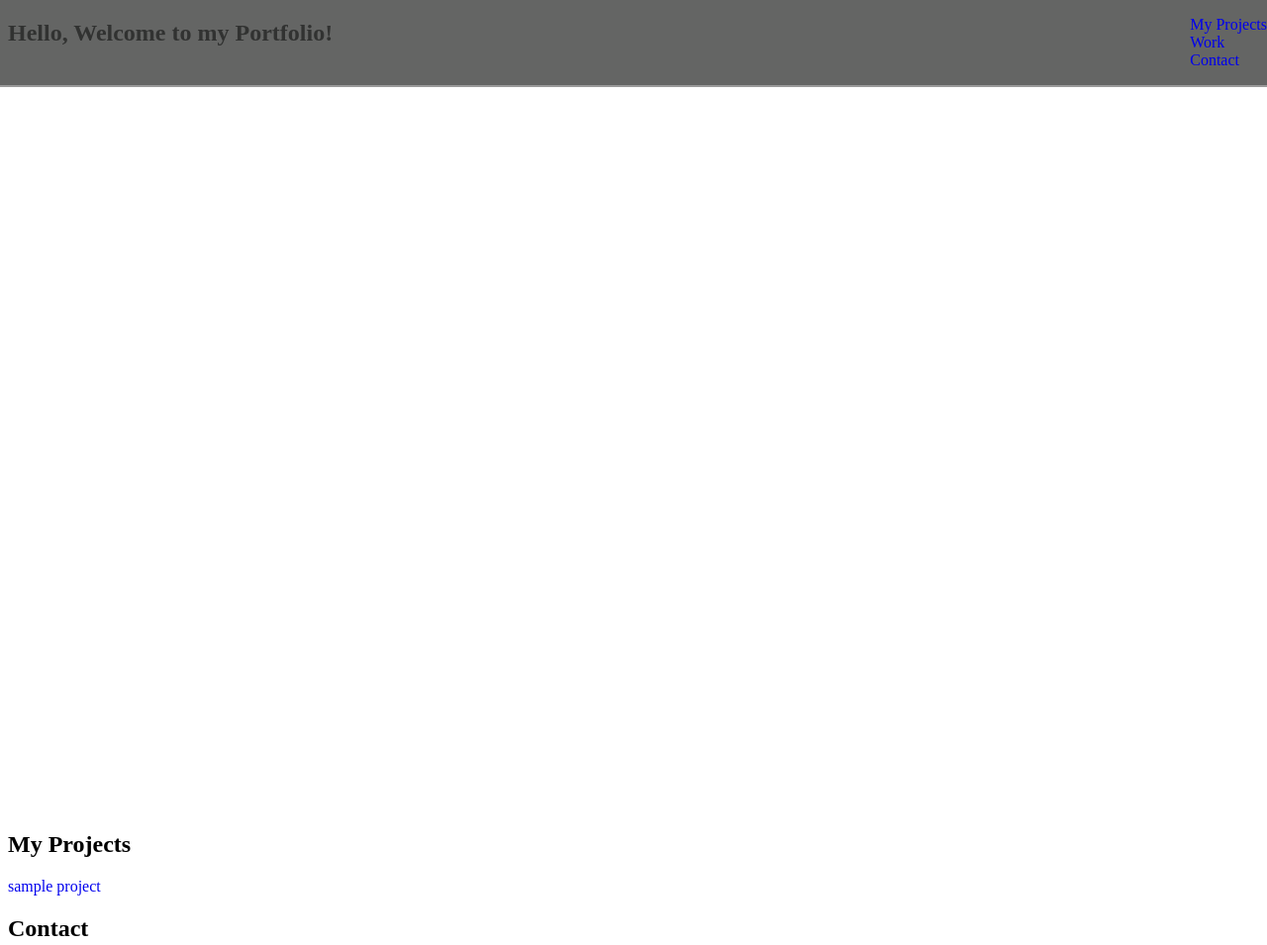
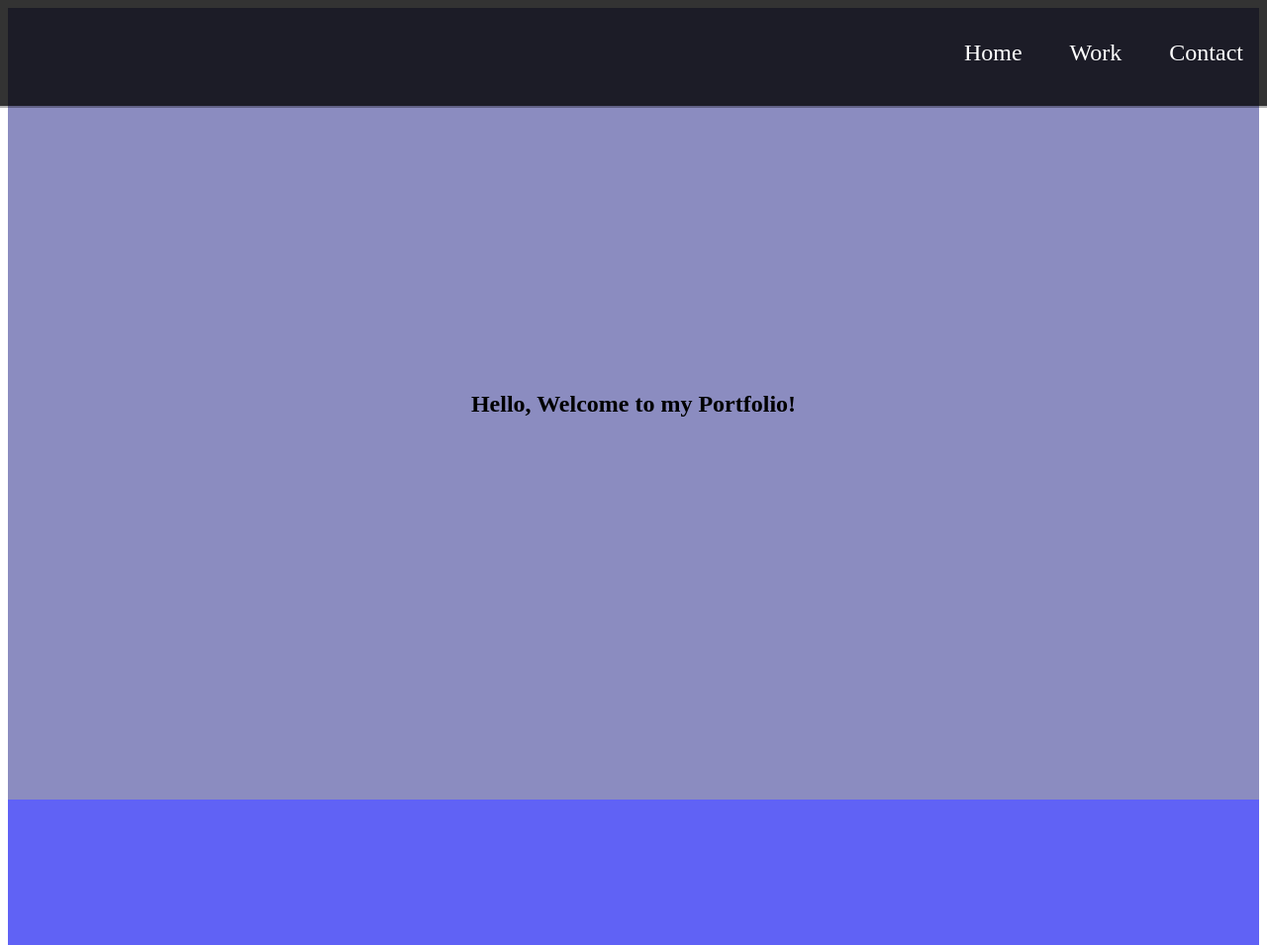
Before and after one commit to hagan199/Emmanuel-Sonia, a plain HTML site: page index.html in a window 1280 px wide. Shown: the top 955 px of the page at 99% size. Drawn offline with Linux system fonts and the light colour scheme.

Commit message:
added some css

```diff
--- a/css/style.css
+++ b/css/style.css
@@ -12,19 +12,43 @@
     top: 0;
     left: 0;
     width: 100%;
-    background: rgba(62, 63, 62, 0.8);
-    box-shadow: 0 2px 0 rgb(0 0 0 / 40%);
-    z-index: 10;
+    background: rgba(0, 0, 0, 0.8);
+    box-shadow: 0 2px 0 rgb(0 0 0 / 30%);
+    z-index: 99;
 }
 
 .nav-list {
+    display: flex;
     list-style-type: none;
+}
+
+.nav-list a {
+    display: block;
+    font-size: 1.5rem;
+    padding: 1.5rem;
+    color: #fff;
+    text-decoration: none;
 }
 
 #welcome-section {
     height: 100vh;
+    width: 100%;
+    display: flex;
+    flex-direction: column;
+    justify-content: center;
+    align-items: center;
+    background-color: rgb(139, 140, 192);
 }
 
-a {
-    text-decoration: none;
+#projects {
+    text-align: center;
+    padding: 10rem 2rem;
+    background-color: rgb(96, 98, 245);
 }
+
+#contact {
+    text-align: center;
+    padding: 10rem 2rem;
+    background-color: rgb(5, 5, 43);
+    color: #fff;
+}
--- a/index.html
+++ b/index.html
@@ -10,7 +10,7 @@
 
     <nav id="navbar">
       <ul class="nav-list">
-       <li> <a href="#welcome">My Projects</a></li>
+       <li> <a href="#welcome">Home</a></li>
        <li> <a href="#projects">Work</a></li>
        <li> <a href="#contact">Contact</a></li>
       </ul>
@@ -44,4 +44,3 @@
     <script  src="js/index.js"></script>
   </body>
 </html>
-© 2022 GitHub, Inc.
```
